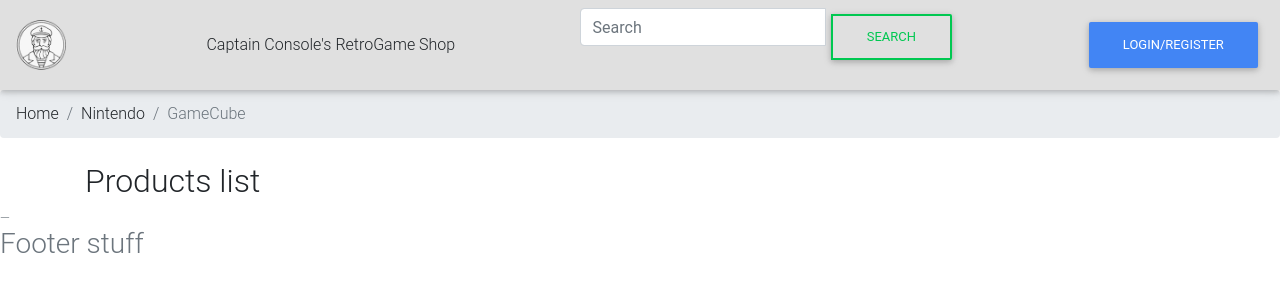
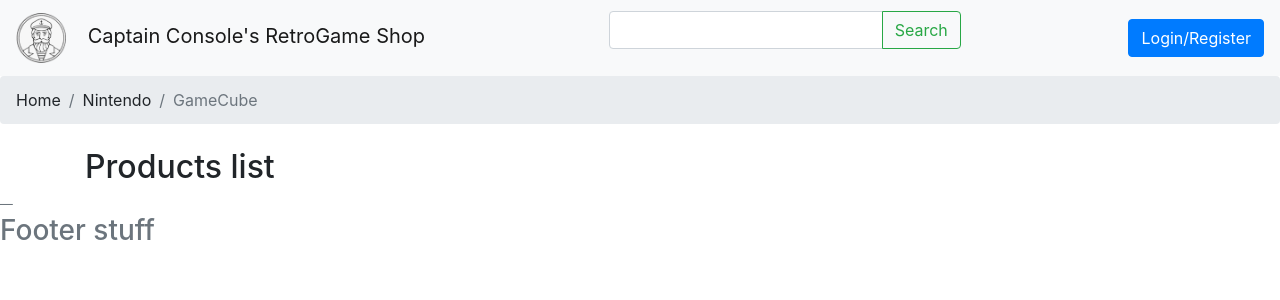
Before and after one commit to vln2/CaptainConsole, a Django app: page / in a window 1280 px wide. Shown: the top 300 px of the page. Run offline with Django 3.2, Linux system fonts and the light colour scheme; data that the repository does not hold is empty; some libraries are stand-ins or nearby versions.

Commit message:
improved the header and added custom stylesheet in static

```diff
--- a/CaptainConsole/templates/base.html
+++ b/CaptainConsole/templates/base.html
@@ -12,32 +12,34 @@
     <link rel="stylesheet" href="https://use.fontawesome.com/releases/v5.11.2/css/all.css">
     <!-- Bootstrap core CSS -->
     <link rel="stylesheet" href="https://stackpath.bootstrapcdn.com/bootstrap/4.4.1/css/bootstrap.min.css" integrity="sha384-Vkoo8x4CGsO3+Hhxv8T/Q5PaXtkKtu6ug5TOeNV6gBiFeWPGFN9MuhOf23Q9Ifjh" crossorigin="anonymous">
-    <link href="https://cdnjs.cloudflare.com/ajax/libs/mdbootstrap/4.17.0/css/mdb.css" rel="stylesheet">
-    <!-- Material Design Bootstrap -->
-    <link href="https://cdnjs.cloudflare.com/ajax/libs/mdbootstrap/4.17.0/css/mdb.min.css" rel="stylesheet">
     <!-- Your custom styles (optional) -->
-
+    <link rel="stylesheet" href="{%static "css/style.css" %}">
 </head>
 <body>
     <!--        Header      -->
     <header>
         <nav class="navbar navbar-light bg-light">
+            <!-- LOGO & NAME -->
+            <a class="navbar-brand">
+                <img src="{%static "media/captain_console_logo.png" %}" class="d-inline-block align-center" width="50" height="50" alt="">
+                <span class="pl-3">Captain Console's RetroGame Shop</span>
 
-            <a class="navbar-brand">
-                <img src="{%static "media/captain_console_logo.png" %}" width="50" height="50" alt="">
             </a>
-                Captain Console's RetroGame Shop
-            <form class="form-inline">
 
+            <form class="form-inline my-lg-0 ">
                 <div class="input-group mb-3">
-                    <input class="form-control" type="search" placeholder="Search" aria-label="Search">
+                    <input type="text" class="form-control"type="search" placeholder="" aria-label="Search">
                     <div class="input-group-append">
-                        <button class="btn btn-outline-success input-group-text" type="submit">Search</button>
+                        <button class="btn btn-outline-success my-sm-0" type="submit">Search</button>
                     </div>
                 </div>
             </form>
-            <!-- Swap out button for profile if user is authenticated (inside profile could be logout)-->
-            <a href="/register" class="btn btn-primary">Login/Register</a>
+            <div>
+
+                <!-- Swap out button for profile if user is authenticated (inside profile could be logout)-->
+                <a href="/register" class="btn btn-primary">Login/Register</a>
+            </div>
+            <!-- SEARCH BAR -->
         </nav>
     </header>
     <!--        Breadcrumbs         -->
```
Also changed, not shown: CaptainConsole/static/css/style.css (added).
